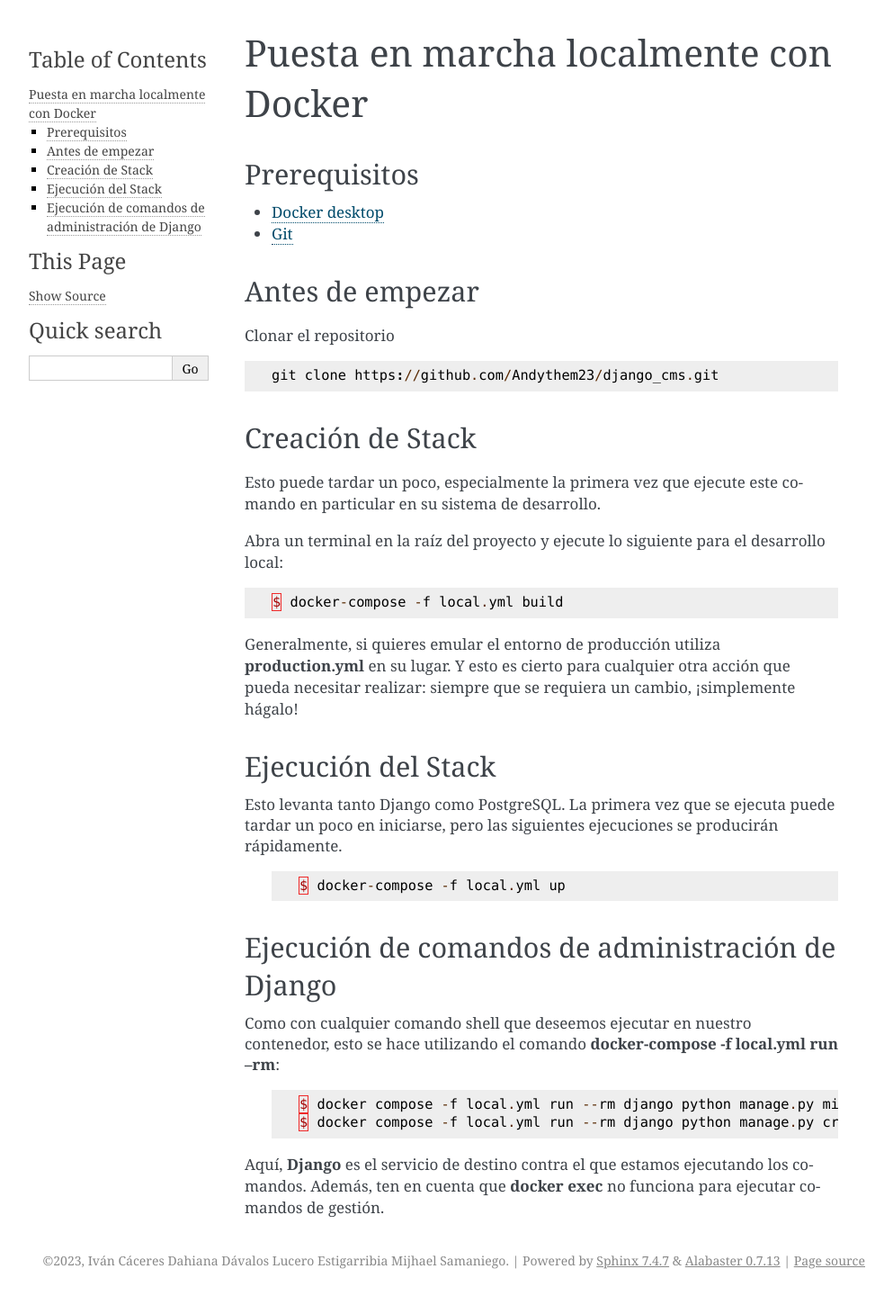
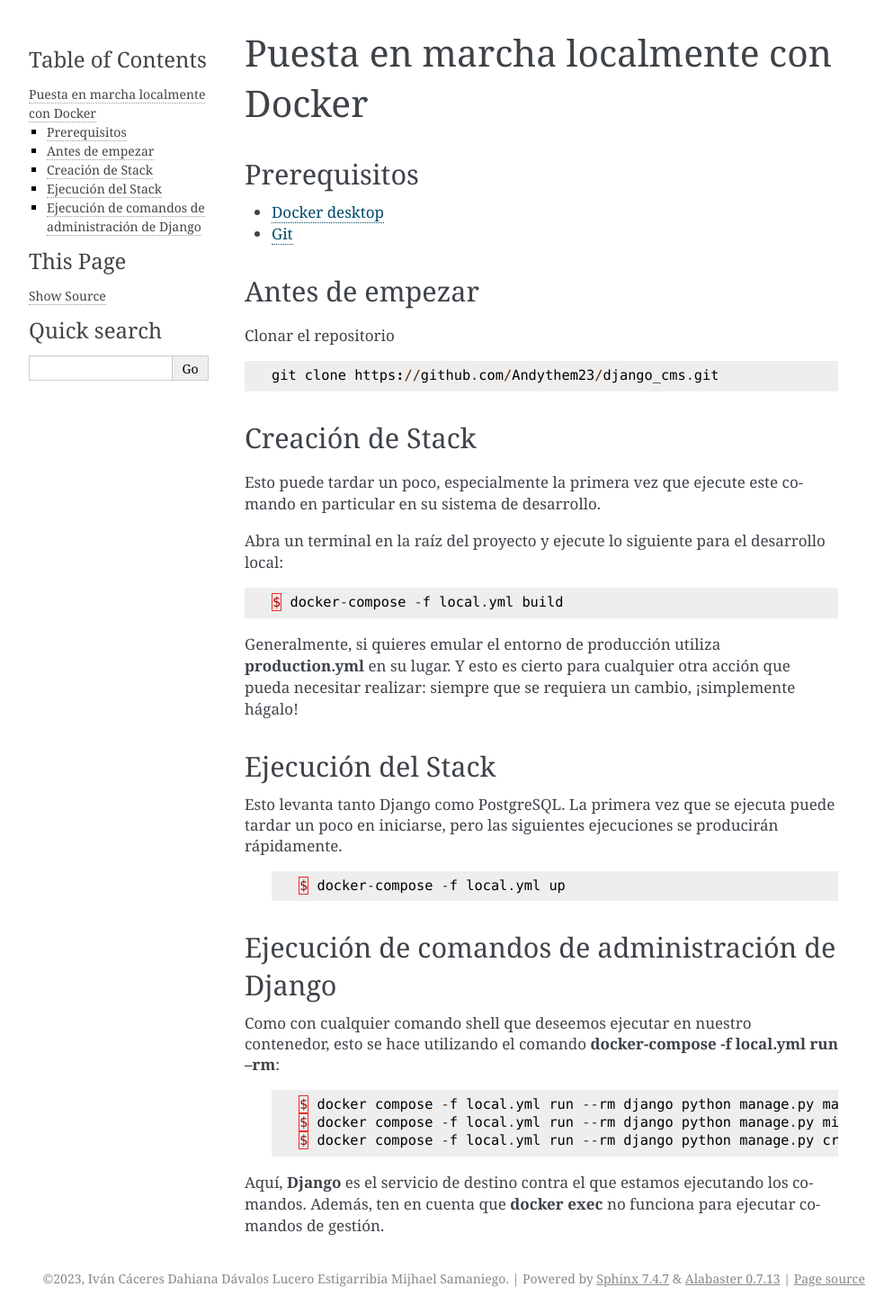
Before and after one commit to mijhaels/django_cms, a Sphinx documentation site: the page built from docs/guia.rst, in a window 1280 px wide. Shown: the whole page at 90% size, without its empty margins (148-1141 px from the left). Built offline with Sphinx 7.4.7, drawn with Linux system fonts in a browser that asks for light colours.

Commit message:
Introducción de nuevos comandos

```diff
--- a/docs/guia.rst
+++ b/docs/guia.rst
@@ -38,6 +38,7 @@ Ejecución de comandos de administración de Django
 Como con cualquier comando shell que deseemos ejecutar en nuestro contenedor, esto se hace utilizando el comando **docker-compose -f local.yml run --rm**:
  .. code-block:: python
 
+   $ docker compose -f local.yml run --rm django python manage.py makemigrations
    $ docker compose -f local.yml run --rm django python manage.py migrate
    $ docker compose -f local.yml run --rm django python manage.py createsuperuser
 
```
